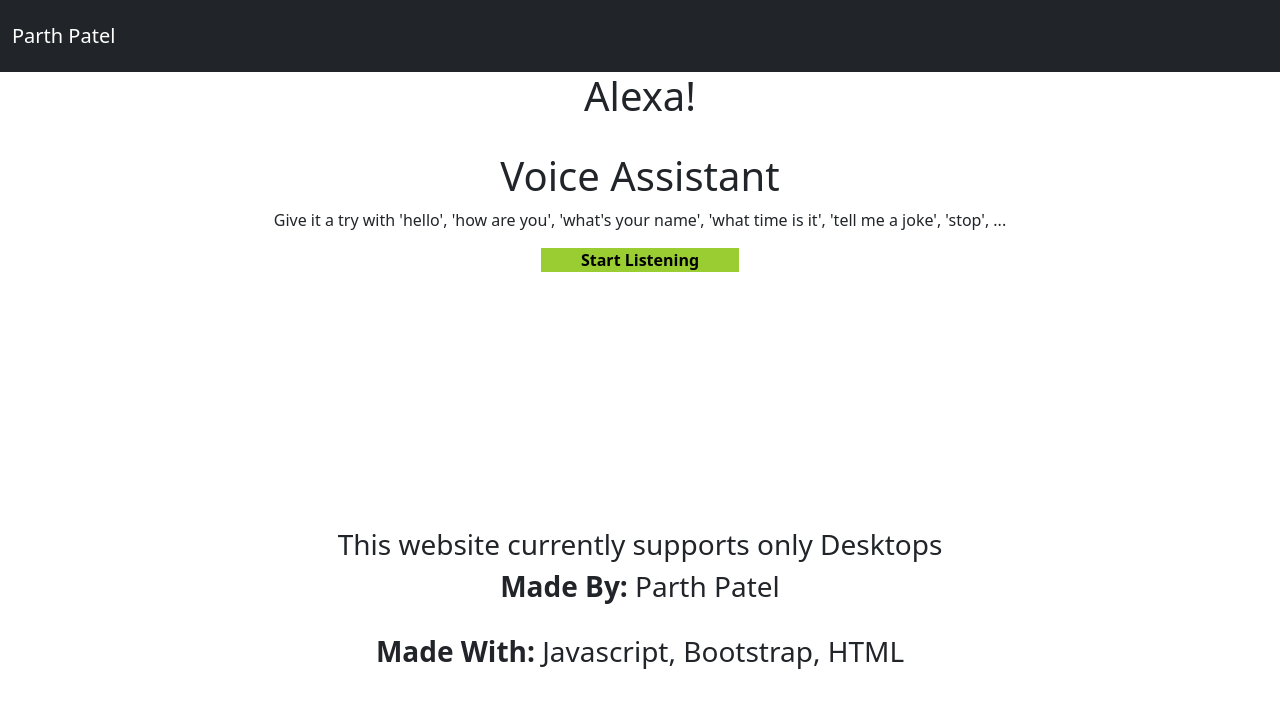
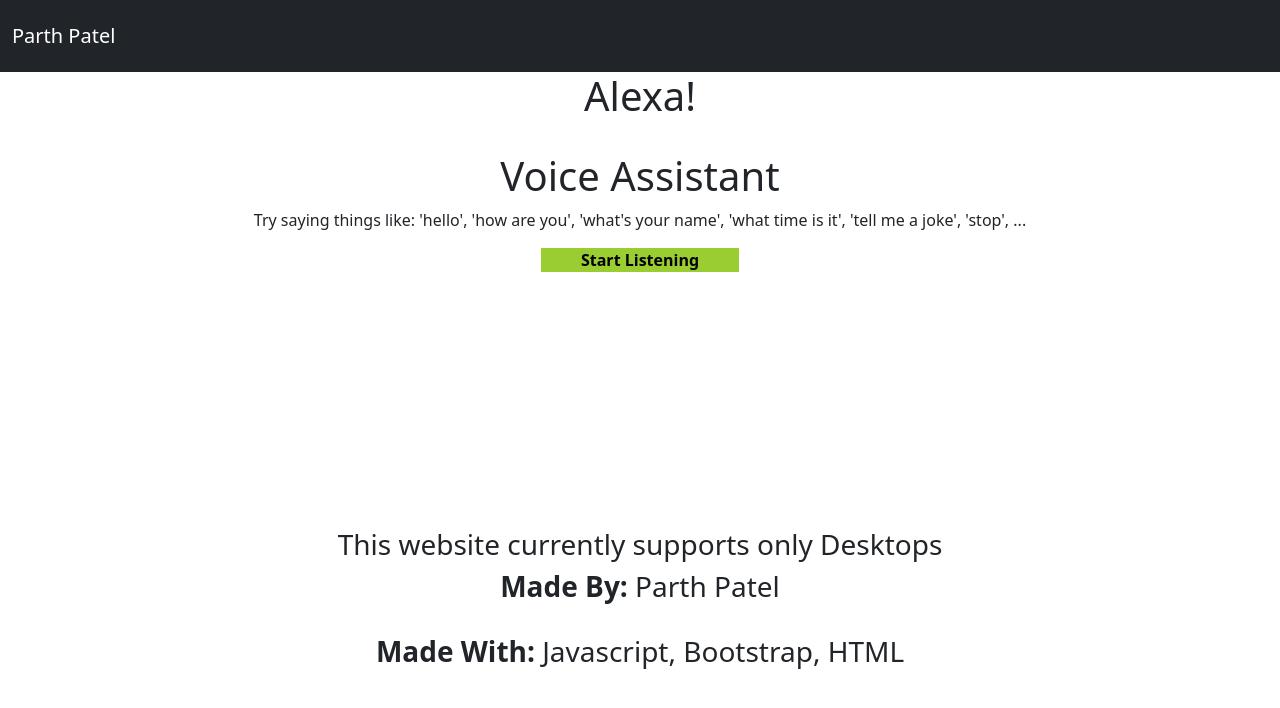
Before and after one commit to parth2patel/voice-assist, a plain HTML site: page index.html in a window 1280 px wide. Drawn offline with nearby package versions, Linux system fonts and the light colour scheme.

Commit message:
Updated info line

```diff
--- a/index.html
+++ b/index.html
@@ -58,7 +58,7 @@
       <br>
     </div>
     <h1>Voice Assistant</h1>
-	<p>Give it a try with 'hello', 'how are you', 'what's your name', 'what time is it', 'tell me a joke', 'stop', ... </p>
+	<p>Try saying things like: 'hello', 'how are you', 'what's your name', 'what time is it', 'tell me a joke', 'stop', ... </p>
 
     <script src = "app.js"></script>
 	<div class="container">
```
